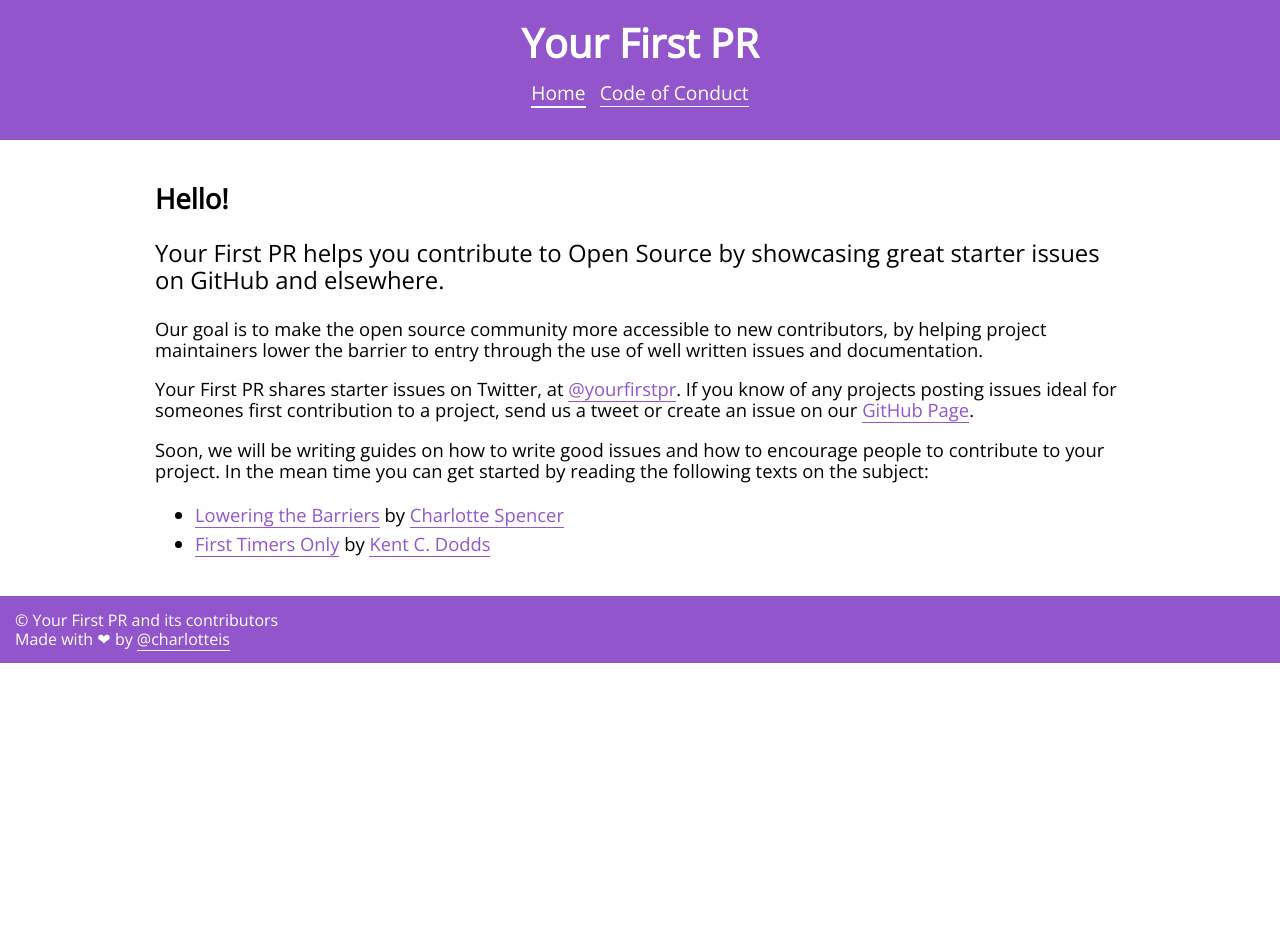
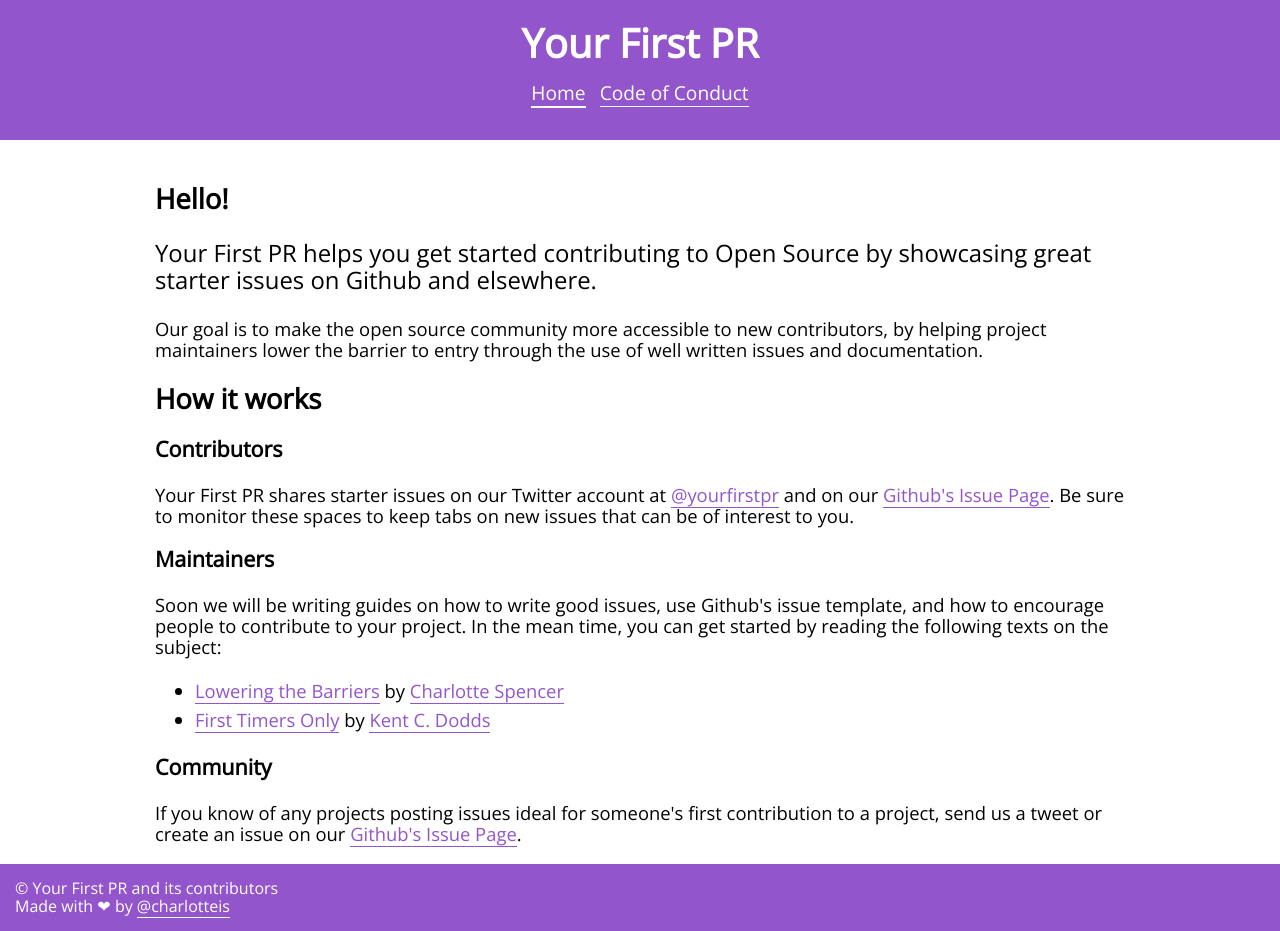
Before and after one commit to yourfirstpr/yourfirstpr.github.io, a Jekyll site: the page built from index.html, in a window 1280 px wide. Built offline with Jekyll 4.4.1, drawn with Linux system fonts in a browser that asks for light colours; nearby versions of some CDN libraries; before the commit the page ends 900 px from its top, so only the background shows below that.

Commit message:
Spruce up landing page

```diff
--- a/index.html
+++ b/index.html
@@ -14,29 +14,34 @@
   <section id='#introduction'>
     <h2>Hello!</h2>
     <p id='headline'>
-      Your First PR helps you contribute to Open Source by showcasing
-      great starter issues on GitHub and elsewhere.
+      Your First PR helps you get started contributing to Open Source by showcasing
+      great starter issues on Github and elsewhere.
     </p>
     <p>
       Our goal is to make the open source community more accessible to new contributors, by
       helping project maintainers lower the barrier
       to entry through the use of well written issues and documentation.
     </p>
+    <h2>How it works</h2>
+    <h3>Contributors</h3>
     <p>
-      Your First PR shares starter issues on Twitter, at <a href='https://twitter.com/yourfirstpr'>@yourfirstpr</a>.
-      If you know of any projects posting issues ideal for someones first contribution
-      to a project, send us a tweet or create an issue on our
-      <a href='https://github.com/yourfirstpr/yourfirstpr.github.io'>GitHub Page</a>.
+      Your First PR shares starter issues on our Twitter account at <a href='https://twitter.com/yourfirstpr'>@yourfirstpr</a>
+      and on our <a href='https://github.com/yourfirstpr/yourfirstpr.github.io/issues'>Github's Issue Page</a>.
+      Be sure to monitor these spaces to keep tabs on new issues that can be of interest to you.
     </p>
+    <h3>Maintainers</h3>
     <p>
-      Soon, we will be writing guides on how to write good issues and
-      how to encourage people to contribute to your project. In the mean time
+      Soon we will be writing guides on how to write good issues, use Github's issue template, and
+      how to encourage people to contribute to your project. In the mean time,
       you can get started by reading the following texts on the subject:
-
       <ul>
         <li><a href='https://the-pastry-box-project.net/charlotte-spencer/2015-september-16'>Lowering the Barriers</a> by <a href='https://twitter.com/charlotteis'>Charlotte Spencer</a></li>
         <li><a href='https://medium.com/@kentcdodds/first-timers-only-78281ea47455'>First Timers Only</a> by <a href='https://twitter.com/kentcdodds'>Kent C. Dodds</a></li>
       </ul>
     </p>
+    <h3>Community</h3>
+      If you know of any projects posting issues ideal for someone's first contribution
+      to a project, send us a tweet or create an issue on our
+      <a href='https://github.com/yourfirstpr/yourfirstpr.github.io/issues'>Github's Issue Page</a>.
   </section>
 </div>
```
